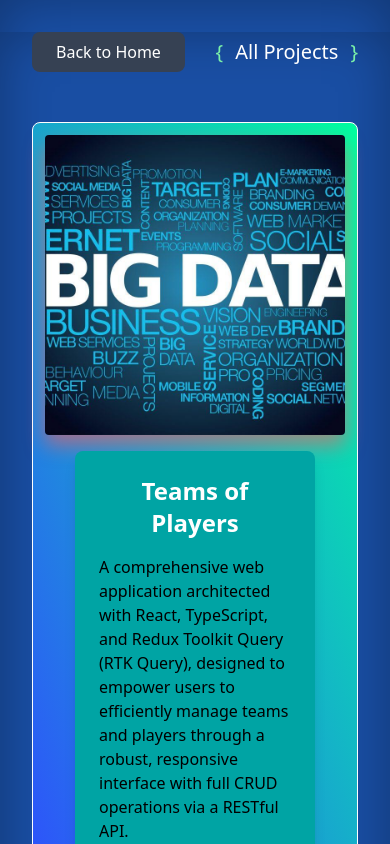
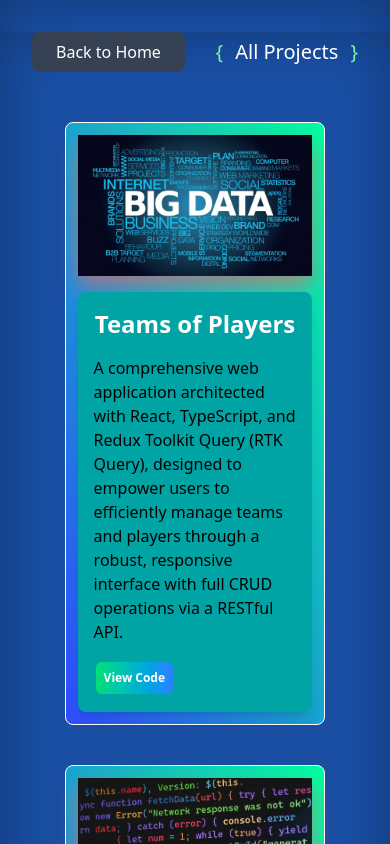
Before and after one commit to ArturBaghdanyan/my-portfolio, a React (Vite) app: page /projects in a window 390 px wide. Shown: the top 844 px of the page. Built offline with nearby package versions, Linux system fonts and the light colour scheme.

Commit message:
changed styles

```diff
--- a/src/components/Projects/projectItem.tsx
+++ b/src/components/Projects/projectItem.tsx
@@ -8,22 +8,22 @@ interface ProjectProps {
 export const ProjectItem: React.FC<ProjectProps> = ({ data }) => {
   return (
     <div
-      className="w-full h-auto flex flex-col justify-between gap-y-4 p-3 mt-10 sm:text-lg xl:flex-row border border-white rounded-lg
+      className="w-4/5 h-auto flex flex-col justify-between mx-auto gap-y-4 p-3 mt-10 sm:text-lg xl:flex-row border border-white rounded-lg
            bg-[linear-gradient(to_top_right,#304bff,#00ff9f)]"
     >
       {/* Card Container */}
 
-      <div>
+      <div className="object-cover w-full h-full xl:mx-0 sm:mx-auto rounded transition-transform duration-[1500ms] group-hover:scale-105
+             shadow-[0_10px_20px_rgba(255,92,92,0.6)] sm:w-4/5 xl:w-[500px]">
         <img
           src={data.image}
           alt="image"
-          className="object-cover w-[400px] h-[300px] mx-auto rounded transition-transform duration-[1500ms] group-hover:scale-105
-             shadow-[0_10px_20px_rgba(255,92,92,0.6)] sm:w-[500px]"
+          className="object-cover w-full h-full"
         />
       </div>
 
       <div
-        className={`w-4/5 xl:w-2/5 mx-auto xl:mx-0 p-6 rounded-lg shadow-lg text-black bg-[#00a4a4]`}
+        className={`w-full sm:w-4/5 xl:w-2/5 mx-auto xl:mx-0 p-4 md:p-6 rounded-lg shadow-lg text-black bg-[#00a4a4]`}
       >
         <h2 className="text-2xl font-bold mb-4 text-center text-white">
           {data.title}
@@ -39,7 +39,7 @@ export const ProjectItem: React.FC<ProjectProps> = ({ data }) => {
               className="text-blue-500 hover:text-green-500"
             >
               <button
-                className="relative text-white cursor-pointer rounded-lg text-sm px-4 py-2 font-bold
+                className="relative text-white cursor-pointer rounded-lg text-xs md:text-sm p-2 md:px-4 md:py-2 font-bold
                 border-2 border-transparent bg-gradient-to-r from-green-400 to-blue-500
                 bg-clip-padding transition-all duration-700 hover:from-blue-500 hover:to-green-400
                 hover:shadow-lg hover:shadow-blue-300/50"
@@ -56,7 +56,7 @@ export const ProjectItem: React.FC<ProjectProps> = ({ data }) => {
               className="text-blue-500 hover:text-green-500 text-red-500"
             >
               <button
-                className="relative text-white cursor-pointer rounded-lg text-sm px-4 py-2 font-bold
+                className="relative text-white cursor-pointer rounded-lg text-xs md:text-sm p-2 md:px-4 md:py-2 font-bold
                 border-2 border-transparent bg-gradient-to-r from-green-400 to-blue-500
                 bg-clip-padding transition-all duration-700 hover:from-blue-500 hover:to-green-400
                 hover:shadow-lg hover:shadow-blue-300/50"
--- a/src/components/modal/modal.tsx
+++ b/src/components/modal/modal.tsx
@@ -39,10 +39,10 @@ const ExampleModal: React.FC = () => {
         isOpen={isOpen}
         onRequestClose={handleCloseModal}
         contentLabel="Welcome Modal"
-        className="relative bg-white rounded-lg py-6 px-4 max-w-md mx-auto mt-28 shadow-lg outline-none"
-        overlayClassName="fixed inset-0 bg-black/50 flex justify-center items-center"
+        className="relative bg-white rounded-lg py-6 px-4 max-w-md mx-auto shadow-lg outline-none"
+        overlayClassName="fixed inset-0 bg-black/50 flex justify-center items-center p-5"
       >
-        <h2 className="text-xl font-bold mb-4 text-center">Welcome my Page!</h2>
+        <h2 className="text-xl font-bold text-center mb-4">Welcome my Page!</h2>
         <p className="mb-4 text-center">
           Will you contact with me after watching at the my portfolio?
         </p>
```
